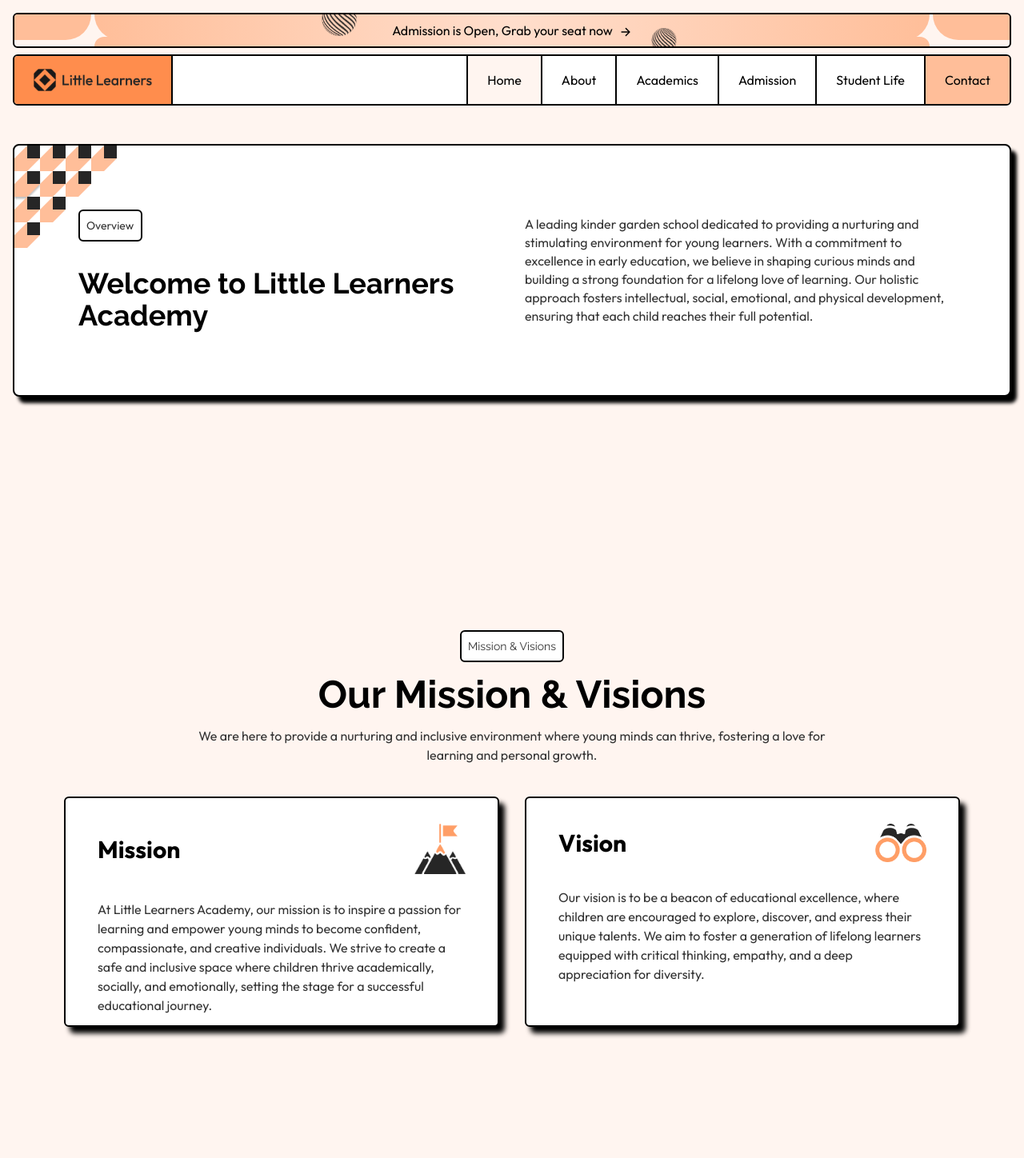
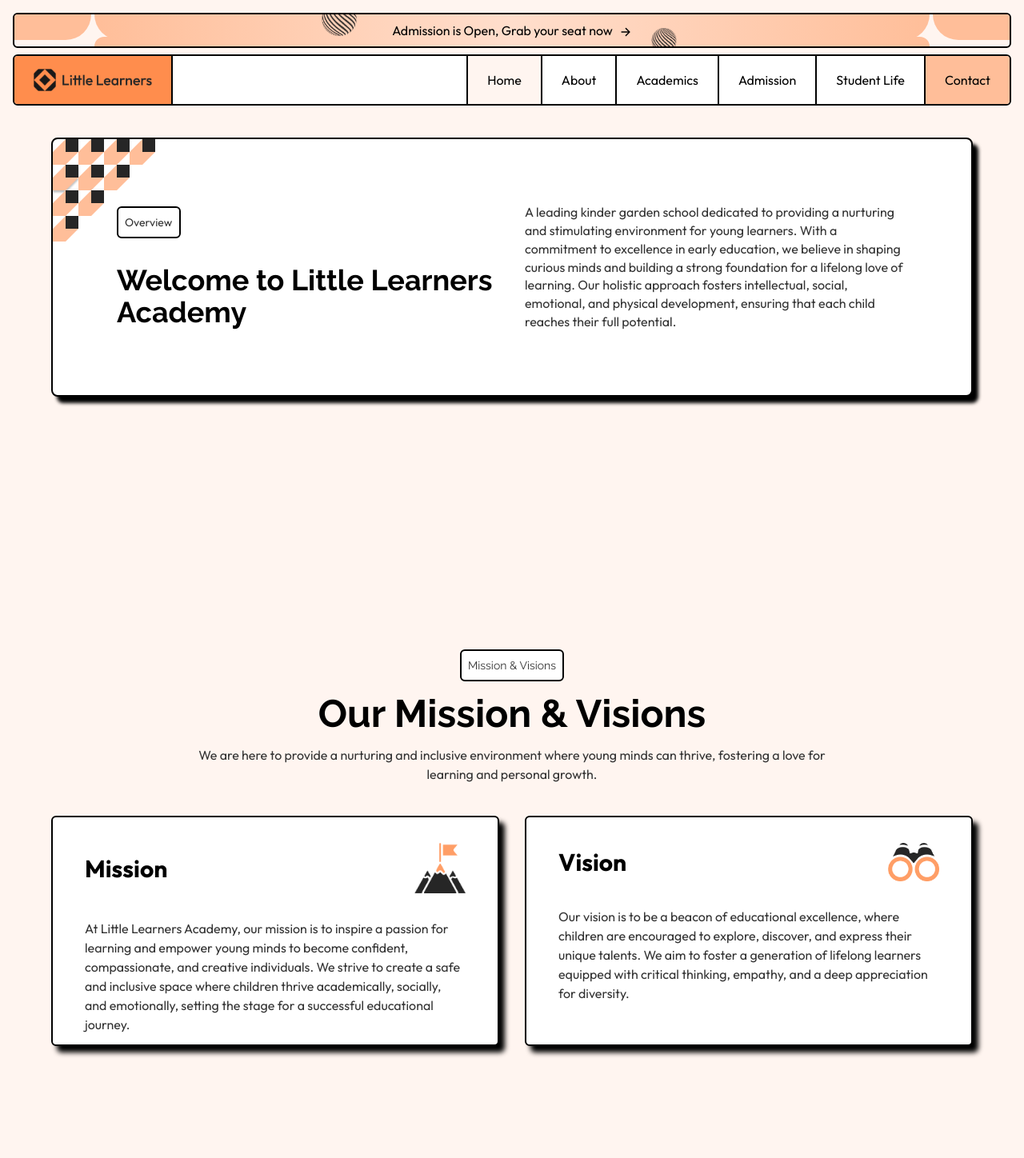
Before and after one commit to Abdelrahman0963/School-Education-Website, a React (Vite) app: page /about in a window 1280 px wide. Shown: the top 1448 px of the page at 80% size. Built offline with nearby package versions, Linux system fonts and the light colour scheme.

Commit message:
fix: adjust padding classes in Introduction and Visions components for consistency

```diff
--- a/src/components/AboutPage/Introduction.tsx
+++ b/src/components/AboutPage/Introduction.tsx
@@ -2,7 +2,7 @@ import React from 'react'
 
 const Introduction: React.FC = () => {
     return (
-        <section className='!p-4 md:!py-8 w-full h-full md:min-h-[calc(100vh-10rem)] overflow-hidden'>
+        <section className='!p-4 md:!py-6 md:!px-16 w-full h-full md:min-h-[calc(100vh-10rem)] overflow-hidden'>
             <div className="bg-white w-full h-full relative border-2 border-black shadow-[7px_8px_4px_#000] rounded-lg">
                 <picture className='absolute top-0 left-0'>
                     <img className="w-32 " src="/public/images/Abstract Design.png" alt="abstract" loading="lazy" />
--- a/src/components/AboutPage/Visions.tsx
+++ b/src/components/AboutPage/Visions.tsx
@@ -19,7 +19,7 @@ const Visions: React.FC = () => {
     ]
 
     return (
-        <section className='md:!px-20 !px-4 h-full md:min-h-[calc(100vh-10rem)] w-full overflow-hidden'>
+        <section className='!p-4 md:!py-6 md:!px-16 w-full h-full md:min-h-[calc(100vh-10rem)] overflow-hidden'>
             <div className="flex flex-col items-center gap-4">
                 <nav className='bg-white border-2 !p-2 rounded-md'><p className='text-[#333333] text-sm' style={{ fontFamily: 'var(--font-raleway)' }}>Mission & Visions</p></nav>
                 <h1 className='md:text-5xl text-2xl font-bold font[var(--font-raleway)]' style={{ fontFamily: 'var(--font-raleway)' }}>Our Mission & Visions</h1>
```
